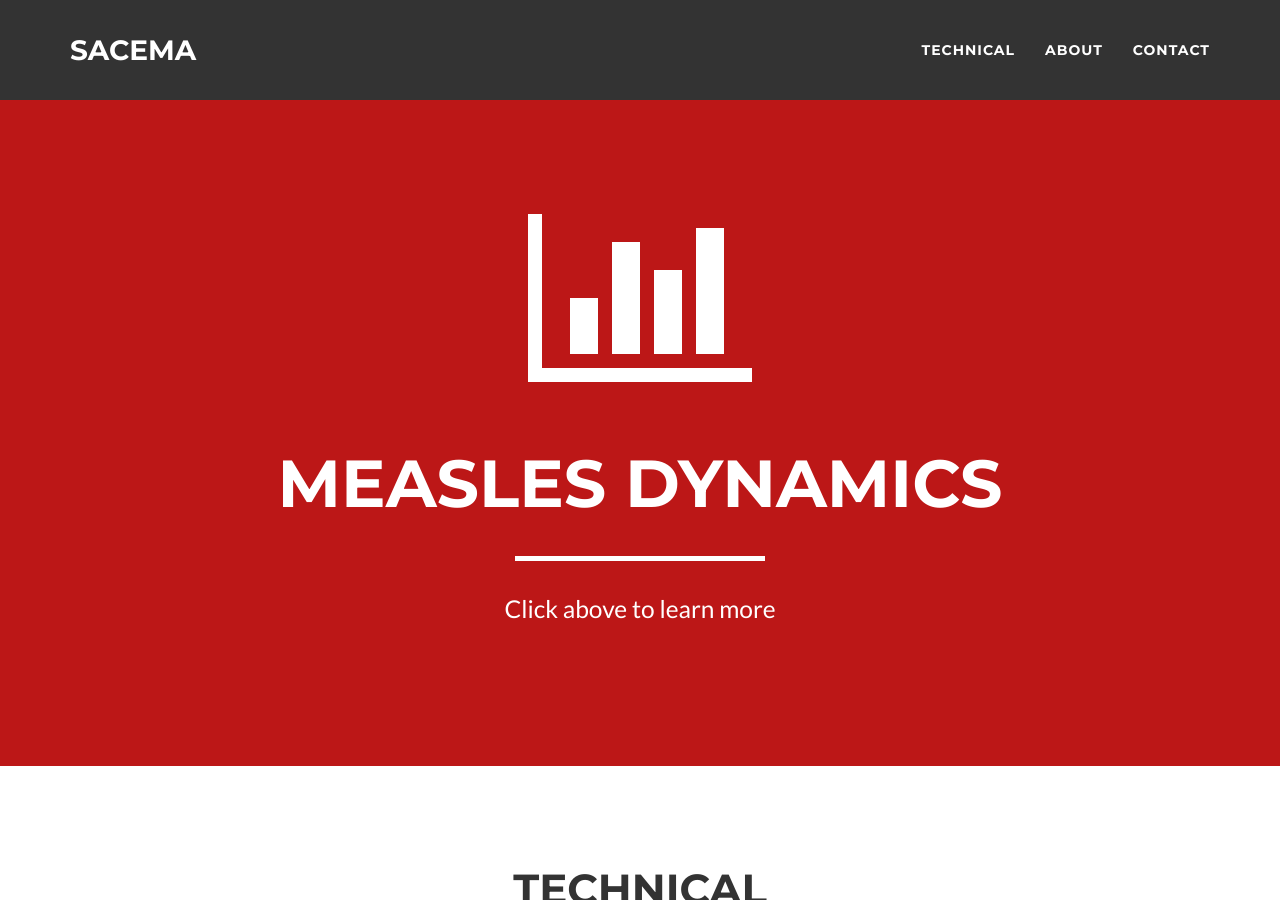
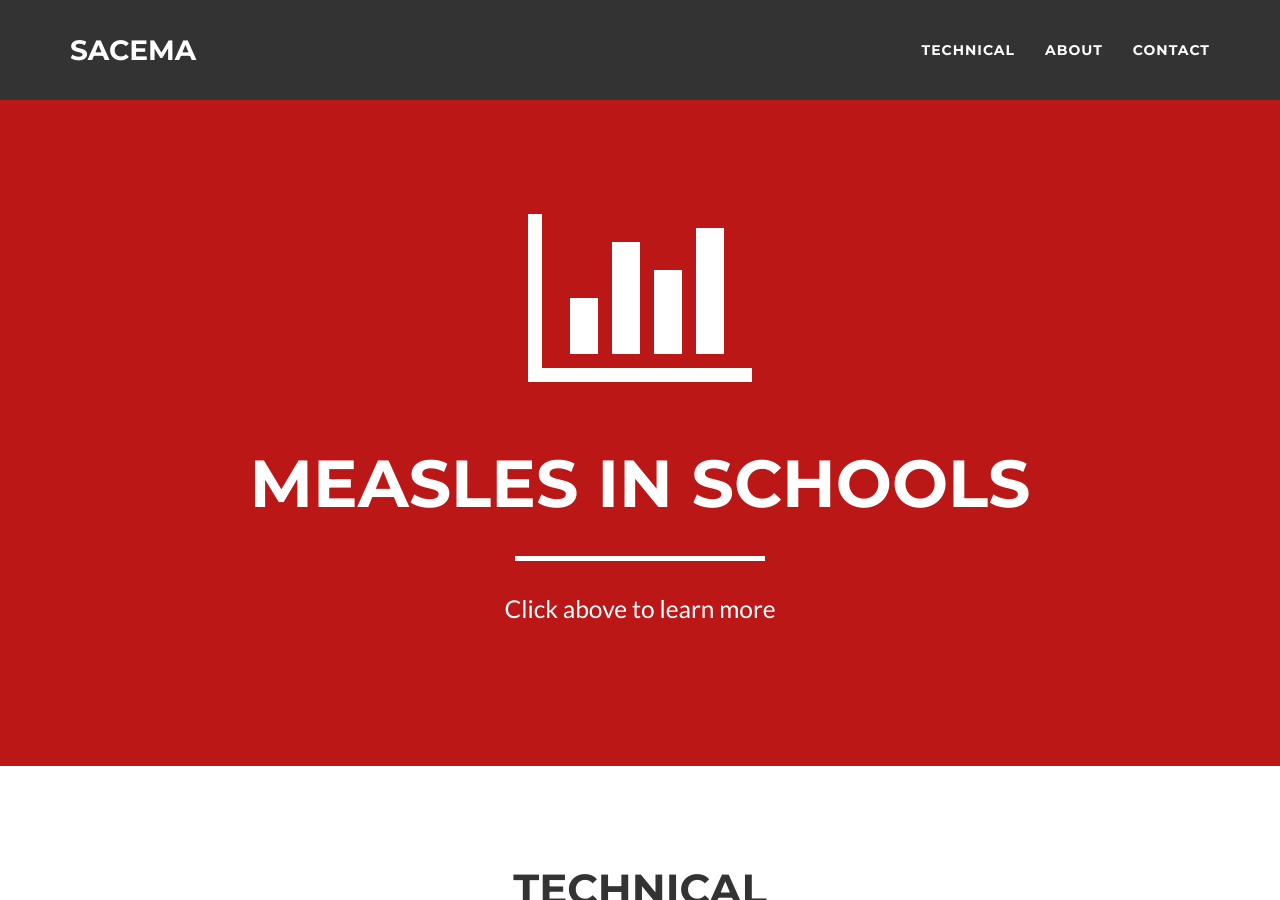
Before and after one commit to SACEMA/measlesOutbreak, a Jekyll site: the page built from index.md, in a window 1280 px wide and 900 px high. Built offline with Jekyll 4.4.1, drawn with Linux system fonts in a browser that asks for light colours; nearby versions of some CDN libraries.

Commit message:
measles in schools, instead of measles dynamics

```diff
--- a/_config.yml
+++ b/_config.yml
@@ -7,7 +7,7 @@
 
 # Site settings
 title: SACEMA
-subtitle: Measles dynamics
+subtitle: Measles in schools
 email: measlesInfo@sacema.org
 description: > # this means to ignore newlines until "baseurl:"
   Click above to learn more
```
Also changed, not shown: 8 other files.
